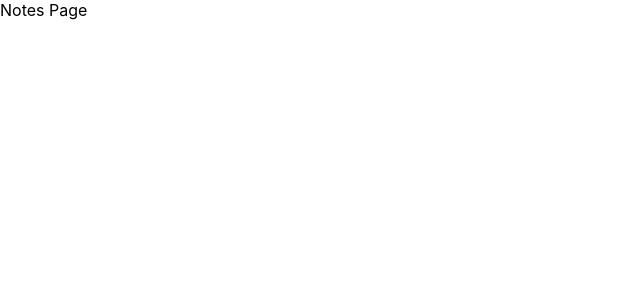
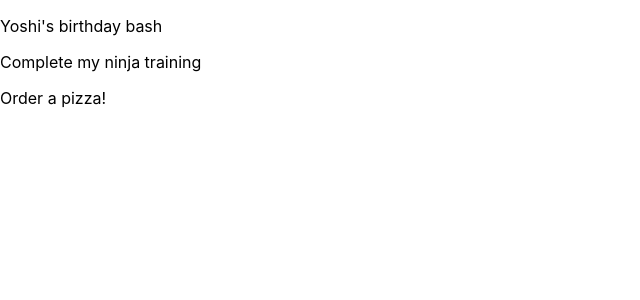
Before and after one commit to Murtaza-Vasi/Material_UI_Practice, a React (Create React App) app: page / in a window 1280 px wide. Shown: the top 300 px of the page, without its empty margins (0-640 px from the left). Built offline with nearby package versions, Linux system fonts and the light colour scheme; data requests are answered from the project's data file.

Commit message:
setup of json-server for getting and creating notes

```diff
--- a/src/pages/Create.js
+++ b/src/pages/Create.js
@@ -21,7 +21,7 @@ const useStyles = makeStyles({
   },
 });
 
-const Create = () => {
+const Create = ({ history }) => {
   const classes = useStyles();
   const [title, setTitle] = useState('');
   const [details, setDetails] = useState('');
@@ -39,7 +39,19 @@ const Create = () => {
     if (!details) setDetailsError(true);
     else setDetailsError(false);
 
-    if (title && details) console.log(title, details, category);
+    if (title && details) {
+      fetch('http://localhost:5000/notes', {
+        method: 'POST',
+        headers: {
+          'Content-type': 'application/json',
+        },
+        body: JSON.stringify({
+          title,
+          details,
+          category,
+        }),
+      }).then(() => history.push('/'));
+    }
   };
 
   return (
--- a/src/pages/Notes.js
+++ b/src/pages/Notes.js
@@ -1,7 +1,21 @@
-import React from 'react';
+import React, { useState, useEffect } from 'react';
 
 const Notes = () => {
-  return <div>Notes Page</div>;
+  const [notes, setNotes] = useState([]);
+
+  useEffect(() => {
+    fetch('http://localhost:5000/notes')
+      .then((res) => res.json())
+      .then((data) => setNotes(data));
+  });
+
+  return (
+    <div>
+      {notes.map((note) => (
+        <p key={note.id}>{note.title}</p>
+      ))}
+    </div>
+  );
 };
 
 export default Notes;
```
